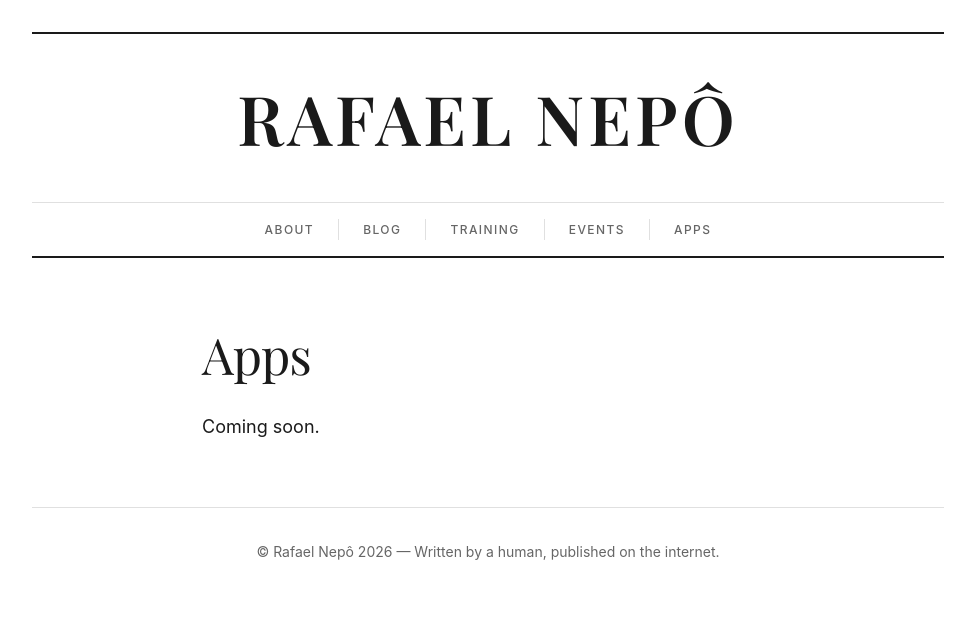
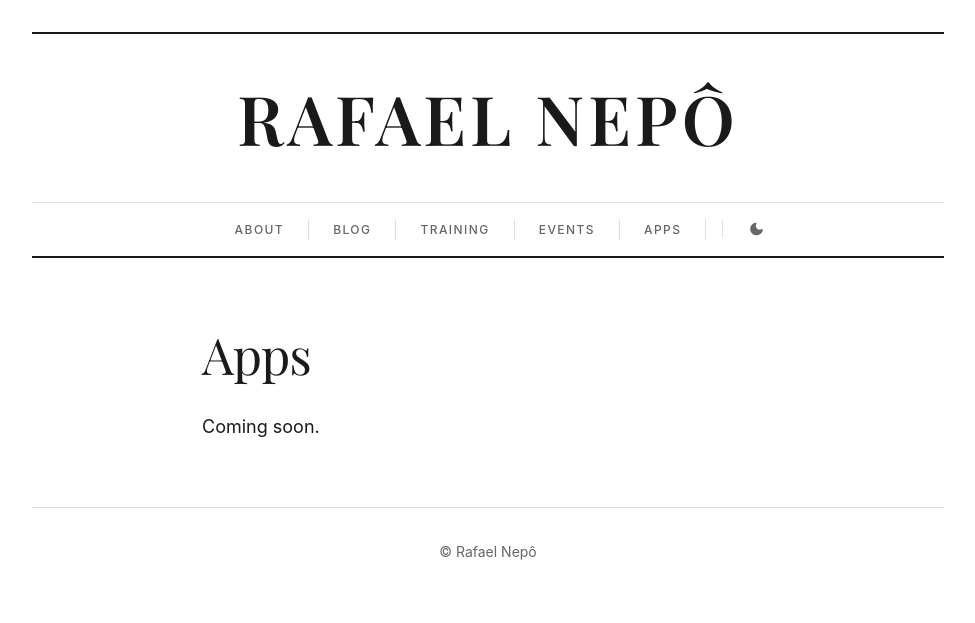
Before and after one commit to rafaelnepo/nepo-blog, an Eleventy site: page apps/index.njk in a window 1280 px wide. Shown: the whole page, without its empty margins (152-1127 px from the left). Built offline with nearby package versions, Linux system fonts and the light colour scheme; Eleventy itself is replaced by a stand-in of ours; files that its build step writes are made by us from their sources; a web font is replaced by a local one.

Commit message:
Footer cleanup, light/dark mode toggle with sun/moon icon

```diff
--- a/_includes/base.njk
+++ b/_includes/base.njk
@@ -1,5 +1,5 @@
 <!DOCTYPE html>
-<html lang="en">
+<html lang="en" data-theme="light">
 <head>
   <meta charset="UTF-8">
   <meta name="viewport" content="width=device-width, initial-scale=1.0">
@@ -9,6 +9,12 @@
   <meta property="og:url" content="{{ site.url }}{{ page.url }}">
   <meta property="og:type" content="website">
   <title>{% if title and title != "Home" %}{{ title }} — {% endif %}{{ site.title }}</title>
+  <script>
+    (function() {
+      var saved = localStorage.getItem('theme');
+      document.documentElement.setAttribute('data-theme', saved || 'light');
+    })();
+  </script>
   <link rel="preconnect" href="https://fonts.googleapis.com">
   <link rel="preconnect" href="https://fonts.gstatic.com" crossorigin>
   <link href="https://fonts.googleapis.com/css2?family=Material+Symbols+Rounded:opsz,wght,FILL,GRAD@20,400,1,0&family=Playfair+Display:ital,wght@0,400;0,600;1,400;1,600&display=swap" rel="stylesheet">
@@ -27,6 +33,9 @@
         <a href="/training/">Training</a>
         <a href="/events/">Events</a>
         <a href="/apps/">Apps</a>
+        <button id="theme-toggle" class="theme-toggle" aria-label="Toggle dark mode">
+          <span class="icon" id="theme-icon">dark_mode</span>
+        </button>
       </nav>
     </header>
 
@@ -35,9 +44,31 @@
     </main>
 
     <footer>
-      <p>© Rafael Nepô {{ site.year }} — Written by a human, published on the internet.</p>
+      <p>© Rafael Nepô</p>
     </footer>
 
   </div>
+
+  <script>
+    (function() {
+      var toggle = document.getElementById('theme-toggle');
+      var icon = document.getElementById('theme-icon');
+
+      function updateIcon() {
+        var isDark = document.documentElement.getAttribute('data-theme') === 'dark';
+        icon.textContent = isDark ? 'light_mode' : 'dark_mode';
+      }
+
+      updateIcon();
+
+      toggle.addEventListener('click', function() {
+        var isDark = document.documentElement.getAttribute('data-theme') === 'dark';
+        var next = isDark ? 'light' : 'dark';
+        document.documentElement.setAttribute('data-theme', next);
+        localStorage.setItem('theme', next);
+        updateIcon();
+      });
+    })();
+  </script>
 </body>
 </html>
--- a/css/style.css
+++ b/css/style.css
@@ -41,7 +41,7 @@
    DARK MODE
    ============================================ */
 
-@media (prefers-color-scheme: dark) {
+[data-theme="dark"] {
   :root {
     --color-text: #e8e4dc;
     --color-text-light: #888;
@@ -617,3 +617,31 @@ footer a { color: var(--color-text); }
   body { font-size: 12pt; color: #000; }
   a { text-decoration: none; color: #000; }
 }
+
+/* ============================================
+   THEME TOGGLE BUTTON
+   ============================================ */
+
+.theme-toggle {
+  background: none;
+  border: none;
+  cursor: pointer;
+  padding: 0 0 0 var(--space-md);
+  margin-left: var(--space-sm);
+  border-left: 1px solid var(--color-border);
+  display: inline-flex;
+  align-items: center;
+  transition: opacity var(--transition);
+}
+
+.theme-toggle:hover { opacity: 0.6; }
+
+.theme-toggle .icon {
+  font-size: 18px;
+  color: var(--color-text-light);
+  margin-right: 0;
+  vertical-align: -4px;
+  transition: color var(--transition);
+}
+
+.theme-toggle:hover .icon { color: var(--color-text); }
```
